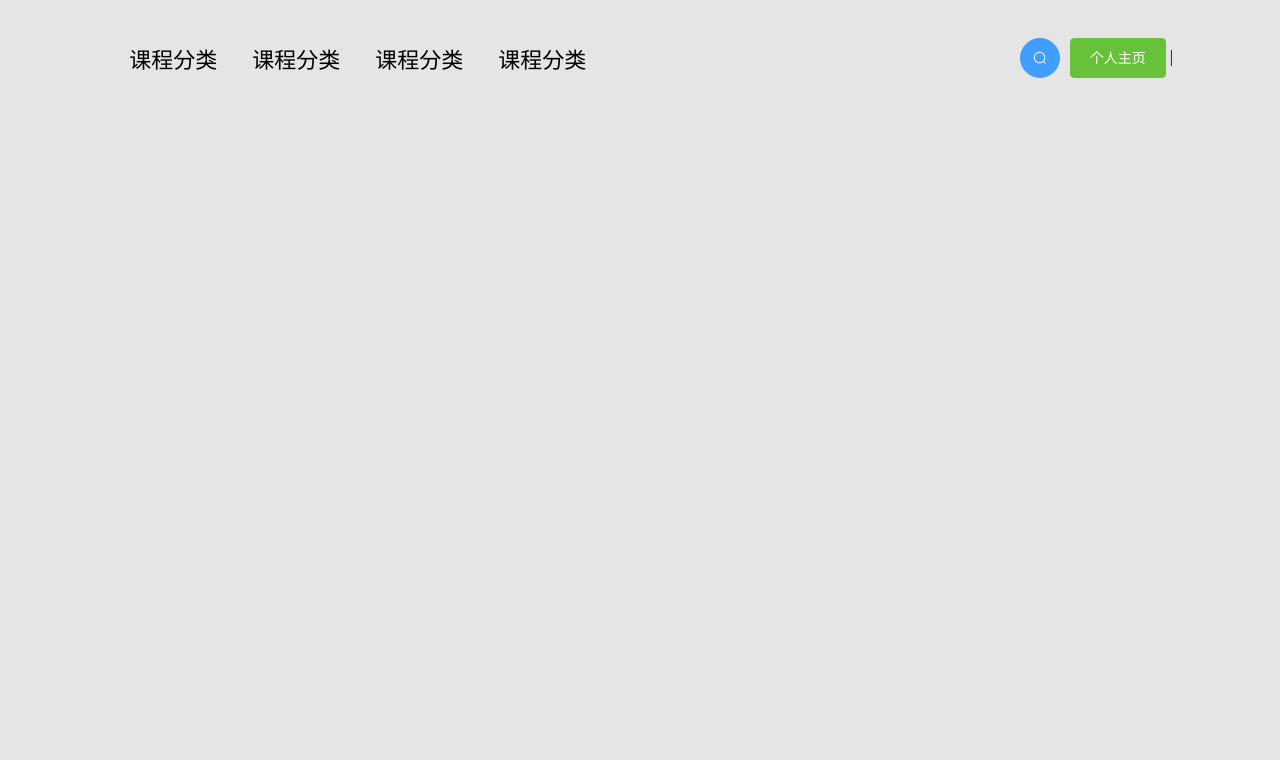
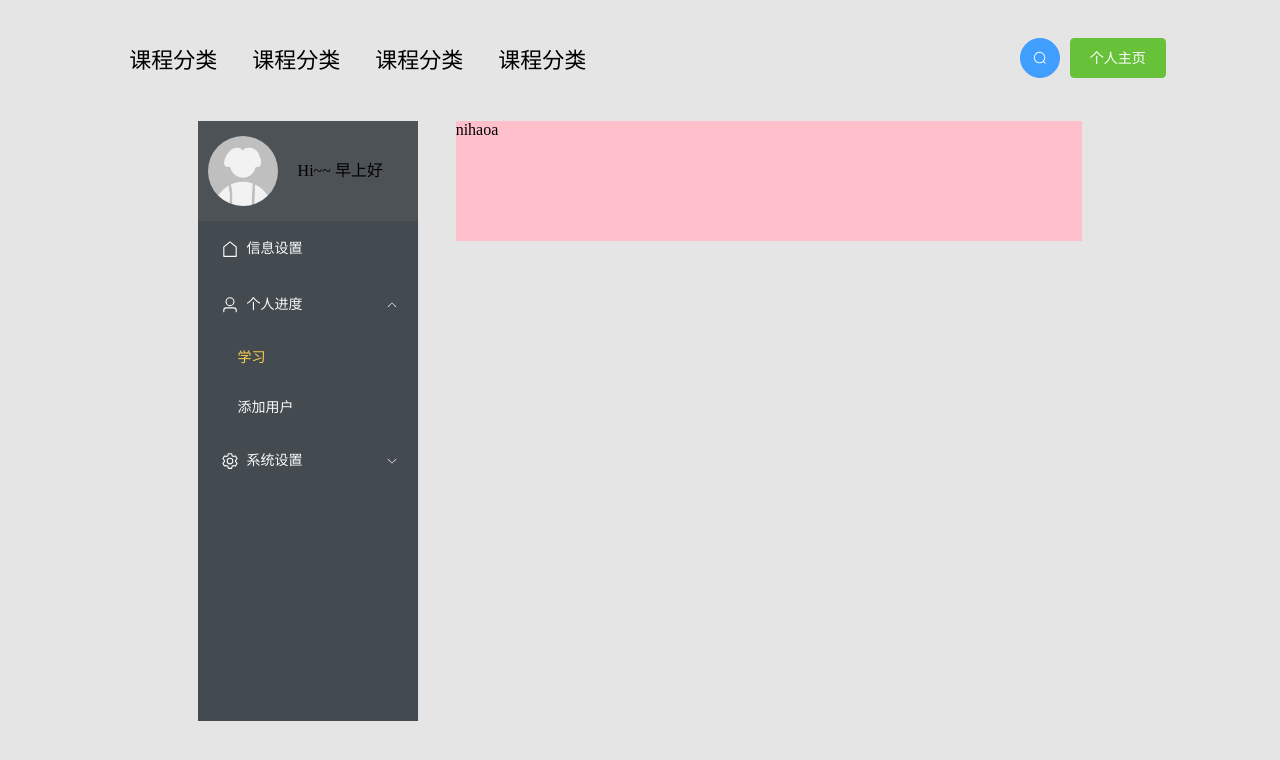
Before and after one commit to gkh1080p/AI-Learning-Platform, a Vue app: page /user/learn in a window 1280 px wide. Shown: the top 760 px of the page. Built offline with nearby package versions, Linux system fonts and the light colour scheme.

Commit message:
播放器基础框架

```diff
--- a/package.json
+++ b/package.json
@@ -10,7 +10,9 @@
   },
   "dependencies": {
     "@element-plus/icons-vue": "^2.3.1",
+    "@videojs/http-streaming": "^3.17.0",
     "element-plus": "^2.9.7",
+    "video.js": "^8.22.0",
     "vue": "^3.5.13",
     "vue-router": "^4.5.0"
   },
--- a/src/components/main/ListClass/comp/index.vue
+++ b/src/components/main/ListClass/comp/index.vue
@@ -1,27 +1,31 @@
 <template>
     <!-- 后期迭代传入数据修改 -->
+     <!-- 传输id后续根据id来实现发送请求 -->
+    <router-link :to="{ path: '/vodei', query: { id: message.id} }">
 
-    <el-card class="card" :body-style="{ padding: '0px', height: '120px' }">
 
-        <el-image style="width: 100%; height: 120% ;"
+    <el-card class="card" :body-style="{ padding: '0px', height: '120px' }" :shadow="'hover'">
+
+        <el-image style="width: 100%; height: 120% ;" class="carimage"
             src="https://cube.elemecdn.com/6/94/4d3ea53c084bad6931a56d5158a48jpeg.jpeg" fit="cover" />
         <template #footer>
             <div class="foterValue">
-                {{ message[0].class }}
+                {{ message.class }}
             </div>
         </template>
     </el-card>
+</router-link>
 </template>
 <script>
+import { computed } from "vue";
 export default {
     name: 'Carcomp',
     props: {
-        message: [{ class: String, login: Number }]
+        message: [{ class: String, login: Number,path:String,id:Number }]
 
     },
-    setup(props) {
-        const { message } = props.message
-    },
+
+
 
 }
 </script>
@@ -31,8 +35,26 @@ export default {
     padding: 0%;
     height: 200px;
     border-radius: 10px;
+    overflow: hidden;
+    /* 防止阴影外溢 */
+    box-shadow: 0 0 10px rgba(0, 0, 0, 0.1);
+    /* 初始状态的阴影 */
+    transition: box-shadow 0.3s ease-in-out;
+    /* 阴影过渡动画 */
 }
-.foterValue{
+
+
+.card:hover {
+    box-shadow: 0 10px 30px rgba(0, 0, 0, 0.2);
+    /* 悬停时的阴影效果 */
+}
+.carimage {
+    transition: transform 0.3s ease; /* 添加平滑过渡效果 */
+}
+.card:hover .carimage {
+    transform: scale(1.1); /* 鼠标悬停时图片放大1.05倍 */
+}
+.foterValue {
     margin-top: 5px;
 }
 </style>
--- a/src/components/main/ListClass/index.vue
+++ b/src/components/main/ListClass/index.vue
@@ -1,5 +1,13 @@
 <template>
-
+    <!-- 第一分类 -->
+    <div class="kindclass">
+        <div class="title">
+            <div class="title_left">XXXXX</div>
+            <div class="title_right">查看更多 ></div>
+        </div>
+        <CarComp v-for="item in KindObj" :key="item.login" :message="item" class="cardOne"></CarComp>
+    </div>
+    <!-- 第二分类 -->
     <div class="kindclass">
         <div class="title">
             <div class="title_left">XXXXX</div>
@@ -7,13 +15,7 @@
         </div>
         <CarComp v-for="item in KindObj" :key="item.login" :message="KindObj" class="cardOne"></CarComp>
     </div>
-    <div class="kindclass">
-        <div class="title">
-            <div class="title_left">XXXXX</div>
-            <div class="title_right">查看更多 ></div>
-        </div>
-        <CarComp v-for="item in KindObj" :key="item.login" :message="KindObj" class="cardOne"></CarComp>
-    </div>
+    <!-- 第三分类 -->
     <div class="kindclass">
         <div class="title">
             <div class="title_left">XXXXX</div>
@@ -28,7 +30,8 @@ import CarComp from './comp/index.vue'
 export default {
     name: "ListClass",
     setup() {
-        const KindObj = [{ class: '第一类', login: 1 }, { class: '第一类', login: 1 }, { class: '第一类', login: 1 }, { class: '第一类', login: 1 }, { class: '第一类', login: 1 }, { class: '第一类', login: 1 }, { class: '第一类', login: 1 }, { class: '第一类', login: 1 }, { class: '第一类', login: 1 },]
+        // 数据集合
+        const KindObj = [{ class: '第一类', login: 1,path:'/vodei',id:'11223' },{ class: '第一类', login: 1,path:'/vodei',id:'11223' }, { class: '第一类', login: 1,path:'/vodei',id:'11223' }, { class: '第一类', login: 1,path:'/vodei',id:'11223' }, { class: '第一类', login: 1,path:'/vodei',id:'11223' }, { class: '第一类', login: 1,path:'/vodei',id:'11223' }, { class: '第一类', login: 1,path:'/vodei',id:'11223' }, { class: '第一类', login: 1,path:'/vodei',id:'11223' }, { class: '第一类', login: 1,path:'/vodei',id:'11223' },  ]
 
         return { KindObj }
     },
--- a/src/components/nav/index.vue
+++ b/src/components/nav/index.vue
@@ -50,9 +50,8 @@
       </el-row>
     </el-col>
     <el-col :span="4" v-if="isLogin">
-      <router-link to="/User"><el-button size="large" type="success">个人主页</el-button></router-link> |
+      <router-link to="/User"><el-button size="large" type="success" >个人主页</el-button></router-link>
     </el-col>
-    <router-view></router-view>
   </el-row>
 </template>
 
--- /dev/null
+++ b/src/components/notFound/notFound.vue
@@ -0,0 +1,57 @@
+<!-- src/views/NotFound.vue -->
+<template>
+    <div class="not-found-container">
+      <div class="content">
+        <h1 class="error-code">404</h1>
+        <h2 class="error-message">Oops! 页面不存在</h2>
+        <p class="sub-text">您访问的页面可能已被删除或暂时不可用</p>
+        <router-link to="/" class="home-link">
+          <el-button type="primary" size="large">返回首页</el-button>
+        </router-link>
+      </div>
+    </div>
+  </template>
+
+  <script setup>
+  // 不需要复杂逻辑时，setup 可以直接为空
+  </script>
+
+  <style scoped>
+  .not-found-container {
+    display: flex;
+    justify-content: center;
+    align-items: center;
+    min-height: 100vh;
+    background-color: #f5f7fa;
+  }
+
+  .content {
+    text-align: center;
+    padding: 40px;
+    border-radius: 8px;
+    background: white;
+    box-shadow: 0 2px 12px rgba(0, 0, 0, 0.1);
+  }
+
+  .error-code {
+    font-size: 120px;
+    color: #f56c6c;
+    margin: 0;
+    line-height: 1;
+  }
+
+  .error-message {
+    font-size: 24px;
+    color: #606266;
+    margin: 20px 0;
+  }
+
+  .sub-text {
+    color: #909399;
+    margin-bottom: 30px;
+  }
+
+  .home-link {
+    text-decoration: none;
+  }
+  </style>
--- a/src/components/user/UserLeft/SidebarItem.vue
+++ b/src/components/user/UserLeft/SidebarItem.vue
@@ -1,20 +1,28 @@
 <template>
-    <el-sub-menu v-if="menuItem.children" :index="menuItem.path">
+  <!-- 有子菜单 -->
+  <el-sub-menu v-if="props.menuItem.children" :index="props.menuItem.path" :route="{ path: props.menuItem.path }">
     <template #title>
-        <el-icon><component :is="menuItem.icon || 'Menu'"></component></el-icon>
-        <span>{{ menuItem.name }}</span>
+      <el-icon v-if="iconComponent"><component :is="iconComponent" /></el-icon>
+      <span>{{ props.menuItem.name }}</span>
     </template>
-      <SidebarItem v-for="child in menuItem.children" :key="child.path" :menu-item="child" />
+    <SidebarItem v-for="child in props.menuItem.children" :key="child.path" :menu-item="child" />
   </el-sub-menu>
 
-    <el-menu-item v-else :index="menuItem.path">
-      <el-icon v-if="menuItem.icon"><component :is="menuItem.icon"></component></el-icon>
-      <span>{{ menuItem.name }}</span>
+  <!-- 无子菜单 -->
+  <el-menu-item v-else :index="props.menuItem.path" :route="{ path: props.menuItem.path }">
+    <el-icon v-if="iconComponent"><component :is="iconComponent" /></el-icon>
+    <span>{{ props.menuItem.name }}</span>
   </el-menu-item>
 </template>
 
 <script setup>
-  defineProps({
+import { computed } from "vue";
+import * as Icons from "@element-plus/icons-vue";
+
+const props = defineProps({
   menuItem: Object, // 递归渲染菜单项
 });
+
+// 动态加载图标组件
+const iconComponent = computed(() => Icons[props.menuItem.icon] || null);
 </script>
--- a/src/components/user/UserLeft/index.vue
+++ b/src/components/user/UserLeft/index.vue
@@ -1,40 +1,46 @@
 <template>
+    <div>
       <div class="user">
-        <img src="../../../assets/user.jpg" alt="" class="userimg">
+        <img src="../../../assets/user.jpg" alt="" class="userimg" />
         <div class="title">Hi~~ 早上好</div>
       </div>
-    <el-menu  :default-active="activeMenu" class="el-menu-vertical" background-color="#434a50" text-color="#fbfbfb"
-        active-text-color="#ffd04b" :router="true" :unique-opened="true">
+
+      <el-menu
+        :default-active="activeMenu"
+        class="el-menu-vertical"
+        background-color="#434a50"
+        text-color="#fbfbfb"
+        active-text-color="#ffd04b"
+        :router="true"
+        :unique-opened="true"
+      >
         <SidebarItem v-for="item in menuData" :key="item.path" :menu-item="item" />
       </el-menu>
+    </div>
   </template>
 
-<script>
+  <script setup>
   import { ref, computed } from "vue";
   import { useRoute } from "vue-router";
-import SidebarItem from "./SidebarItem.vue"; // 递归组件
-export default {
-    name: 'UserLeft',
-    setup() {
-        // 当前激活菜单
+  import SidebarItem from "./SidebarItem.vue";
+
   const route = useRoute();
   const activeMenu = computed(() => route.path);
 
-        // 菜单数据
   const menuData = ref([
     {
-                path: "/dashboard",
-                name: "首页",
+      path: "/user/SelfMessage",
+      name: "信息设置",
       icon: "House",
     },
     {
       path: "/user",
-                name: "用户管理",
+      name: "个人进度",
       icon: "User",
       children: [
         {
-                        path: "/user/list",
-                        name: "用户列表",
+          path: "/user/learn",
+          name: "学习",
         },
         {
           path: "/user/add",
@@ -43,20 +49,20 @@ export default {
       ],
     },
     {
-                path: "/settings",
+      path: "/user/settings",
       name: "系统设置",
       icon: "Setting",
       children: [
         {
-                        path: "/settings/general",
+          path: "/user/settings/general",
           name: "通用设置",
         },
         {
-                        path: "/settings/security",
+          path: "/user/settings/security",
           name: "安全设置",
           children: [
             {
-                                path: "/settings/security/password",
+              path: "/user/settings/security/password",
               name: "修改密码",
             },
           ],
@@ -64,23 +70,15 @@ export default {
       ],
     },
   ]);
+  </script>
 
-        return { route, activeMenu, menuData }
-    },
-    components: {
-        SidebarItem,
-    },
-}
-
-
-</script>
 
   <style scoped>
   .el-menu-vertical {
     width: 100%;
     height: 500px;
   }
-.user{
+  .user {
     width: 99.7%;
     height: 100px;
     padding-left: 10px;
@@ -88,21 +86,18 @@ export default {
     background-color: #4d5256;
     box-sizing: border-box;
     display: flex;
-    justify-items: center;
+    align-items: center;
+  }
+  .userimg {
+    width: 70px;
+    height: 70px;
+    border-radius: 50%;
 
   }
-.userimg{
-    width: 80px;
-    height: 80px;
-    border-radius: 50%  ;
-    margin-top: 10px;
-}
-.title{
+  .title {
     height: 100px;
     line-height: 100px;
     text-align: center;
     margin-left: 20px;
   }
-
-
   </style>
--- /dev/null
+++ b/src/components/user/UserRight/learn.vue
@@ -0,0 +1,19 @@
+<template>
+    <div>nihaoa</div>
+</template>
+<script lang="ts">
+    export default{
+        name:'learn',
+        setup(){
+            return{}
+        }
+    }
+</script>
+
+<style lang="less" scoped>
+div{
+    background-color: pink;
+    width: 100%;
+    height: 20%;
+}
+</style>
--- a/src/components/user/index.vue
+++ b/src/components/user/index.vue
@@ -4,11 +4,15 @@
         <UserLeft></UserLeft>
       </el-col>
       <el-col :span="1"></el-col>
-      <el-col :span="17" class="user_right">22</el-col>
+      <el-col :span="17" class="user_right">
+        <router-view name="UserSelf" >
+        </router-view>
+      </el-col>
     </el-row>
 </template>
 
 <script lang="ts">
+import learn from './UserRight/learn.vue';
 import UserLeft from './UserLeft/index.vue'
 export default {
   name: "User",
@@ -16,12 +20,16 @@ export default {
 
     return {  };
   },
-  components:{UserLeft}
+  components:{UserLeft,learn}
 
 };
 </script>
 
 <style lang="less" scoped>
+*{
+  padding: 0%;
+  margin: 0%;
+}
 .userhome{
   margin-top: 1%;
   margin-left: 15%;
--- /dev/null
+++ b/src/components/video/VideoPlayer.vue
@@ -0,0 +1,91 @@
+<template>
+    <div class="video-container">
+      <video
+        ref="videoPlayer"
+        class="video-js vjs-big-play-centered"
+      ></video>
+    </div>
+  </template>
+
+  <script>
+  import { ref, onMounted, onBeforeUnmount, watch, toRefs } from 'vue'
+  import videojs from 'video.js'
+  import 'video.js/dist/video-js.css'
+
+  export default {
+    name:"VideoPlayer",
+    props: {
+      options: {
+        type: Object,
+        required: true,
+        default: () => ({
+          sources: [],
+          controls: true,
+          autoplay: false,
+          preload: 'auto'
+        })
+      }
+    },
+
+    setup(props, context) {
+      const videoPlayer = ref(null)
+      let player = null
+
+      // 初始化播放器
+      onMounted(() => {
+        player = videojs(
+          videoPlayer.value,
+          props.options,
+          () => {
+            console.log('播放器初始化完成')
+          }
+        )
+      })
+
+      // 销毁播放器
+      onBeforeUnmount(() => {
+        if (player) {
+          player.dispose()
+        }
+      })
+
+      // 监听options变化
+      watch(
+        () => props.options,
+        (newVal) => {
+          if (player) {
+            player.src(newVal.sources)
+          }
+        },
+        { deep: true }
+      )
+
+      // 暴露控制方法
+      const play = () => player?.play()
+      const pause = () => player?.pause()
+      const getCurrentTime = () => player?.currentTime()
+
+      return {
+        videoPlayer,
+        play,
+        pause,
+        getCurrentTime
+      }
+    }
+  }
+  </script>
+
+  <style scoped>
+  .video-container {
+    position: relative;
+    padding-top: 56.25%;
+  }
+
+  .video-js {
+    position: absolute;
+    top: 0;
+    left: 0;
+    width: 100%;
+    height: 100%;
+  }
+  </style>
--- /dev/null
+++ b/src/components/video/video.vue
@@ -0,0 +1,67 @@
+<template>
+    <el-row class="video_box">
+        <!-- 视频播放组件 -->
+        <el-col :span="17">
+            <VideoPlayer ref="videoPlayer" :options="videoOptions" />
+            <!-- <button @click="togglePlay">{{ isPlaying ? '暂停' : '播放' }}</button> -->
+        </el-col>
+        <!-- 间隙 -->
+        <el-col :span="1"></el-col>
+        <!-- 列表 -->
+        <el-col :span="6">22222</el-col>
+    </el-row>
+</template>
+
+<script>
+import { ref } from 'vue'
+// 视频播放组件
+import VideoPlayer from './VideoPlayer.vue'
+
+export default {
+    name: 'video',
+    components: {
+        VideoPlayer
+    },
+
+    setup() {
+        const videoPlayer = ref(null)
+        // 状态跟踪
+        const isPlaying = ref(false)
+        // 播放源配置，后期根据传来的id来请求src
+        const videoOptions = ref({
+            sources: [{
+                src: 'https://vjs.zencdn.net/v/oceans.mp4',
+                type: 'video/mp4'
+            }],
+            controls: true,
+            autoplay: false,
+            playbackRates: [0.5, 1, 1.5, 2]
+        })
+        // 切换播放状态方法
+        // const togglePlay = () => {
+        //     if (isPlaying.value) {
+        //         videoPlayer.value.pause()
+        //     } else {
+        //         videoPlayer.value.play()
+        //     }
+        //     isPlaying.value = !isPlaying.value
+        // }
+
+        return {
+            videoPlayer,
+            videoOptions,
+            isPlaying,
+        }
+    }
+}
+</script>
+
+
+<style lang="less" scoped>
+.video_box {
+    width: 88%;
+    height: 200px;
+    margin: 0 auto;
+    background-color: pink;
+}
+</style>
--- a/src/router/index.ts
+++ b/src/router/index.ts
@@ -2,10 +2,16 @@ import { createRouter, createWebHistory } from "vue-router";
 import type { RouteRecordRaw } from "vue-router";
 
 // 导入页面组件
+// 首页
 import Home from '../components/main/index.vue';
+// 出错页面
+import notFound from "../components/notFound/notFound.vue";
+// 个人中心
 import User from '../components/user/index.vue';
-// import About from "@/views/About.vue";
-// import NotFound from "@/views/NotFound.vue";
+// 个人中心的页面路由
+import learn from  '../components/user/UserRight/learn.vue'
+//视频播放页面
+import video from "../components/video/video.vue";
 
 // 定义路由规则
 const routes: Array<RouteRecordRaw> = [
@@ -18,18 +24,29 @@ const routes: Array<RouteRecordRaw> = [
     path: "/user",
     name: "User",
     component: User,
+    redirect: '/user/learn',
+    children:[
+      {
+        path: 'learn', // 相对路径，
+        name:'learn',
+        components : {
+          UserSelf: learn, // 右侧边栏内容
+        },
+      }
+    ]
   },
-//   {
-//     path: "/user/:id", // 动态路由
-//     name: "User",
-//     component: () => import("@/views/User.vue"), // 懒加载组件
-//     props: true, // 将路由参数作为组件的 props 传递
-//   },
-//   {
-//     path: "/:catchAll(.*)", // 捕获所有未匹配的路由
-//     name: "NotFound",
-//     component: NotFound,
-//   },
+  {
+    path:'/vodei',
+    name:'vodei',
+    component:video,
+    props: route => ({ id: route.query.id })
+
+  },
+  {
+    path: "/:catchAll(.*)", // 捕获所有未匹配的路由
+    name: "NotFound",
+    component: notFound,
+  },
 ];
 
 // 创建路由实例
```
Also changed, not shown: 1 other file (tests, documents, lock files or other folders). Lines whose indentation alone changed are shown as unchanged.
